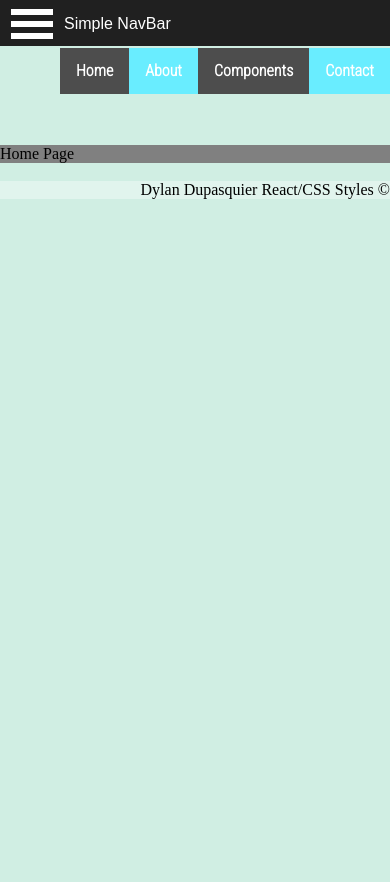
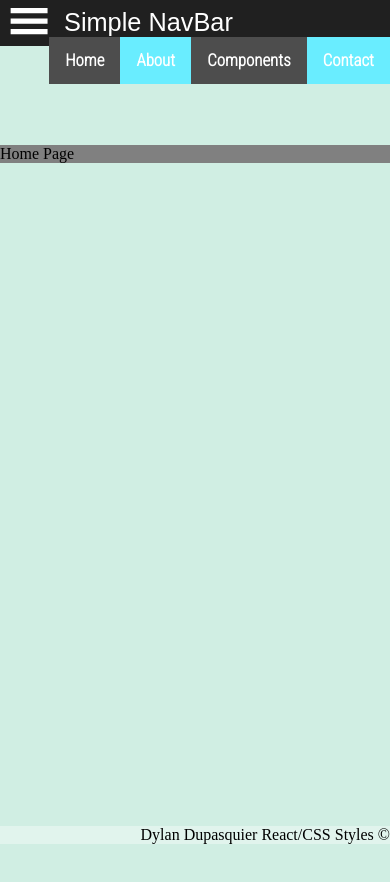
Before and after one commit to Ddupasquier/phase-5-cssreact-library, a React (Create React App) app in the folder recreating-react-components-from-scratch/front-end/: page / in a window 390 px wide. Shown: the top 882 px of the page. After the commit the page ends 844 px from the top, so only its background shows below. Built offline with nearby package versions, Linux system fonts and the light colour scheme; no server answers.

Commit message:
media query navbar

```diff
--- a/recreating-react-components-from-scratch/front-end/src/App.css
+++ b/recreating-react-components-from-scratch/front-end/src/App.css
@@ -1,16 +1,17 @@
 html, body {
   margin: 0;
-  height: 100%
 }
 
 body {
   background: rgb(208, 238, 227);
   padding: 0;
   padding-bottom: 5vh;
-
 }
 
 footer {
+  position: fixed;
+  bottom: 0;
+  width: 100%;
   text-align: right;
   background: rgba(255, 255, 255, 0.356);
 }
--- a/recreating-react-components-from-scratch/front-end/src/Components/LoginLogout.js
+++ b/recreating-react-components-from-scratch/front-end/src/Components/LoginLogout.js
@@ -14,7 +14,7 @@ function LoginLogout({ user, setUser}) {
   }
 
   function renderForm() {
-    if (user) {
+    if (user !== null) {
       return <p className="welcome-message">Welcome, {user.first_name}!</p>;
     } else {
       return <LoginForm user={user} setUser={setUser} />;
--- a/recreating-react-components-from-scratch/front-end/src/Components/navbar-simple.css
+++ b/recreating-react-components-from-scratch/front-end/src/Components/navbar-simple.css
@@ -17,12 +17,11 @@
 }
 
 .logo-text {
-  position: relative;
-  vertical-align: middle;
   user-select: none;
-  line-height: 3;
+  margin-top: 5%;
   height: 100%;
   font-family: Copperplate, Copperplate Gothic Light, fantasy;
+  font-size: 3vh;
 }
 
 .navbar-buttons {
@@ -30,7 +29,7 @@
   float: right;
   text-decoration: none;
   width: fit-content;
-  height: 100%;
+  height: 5.5vh;
 }
 
 .nav-button1 {
@@ -39,6 +38,7 @@
   border: none;
   color: white;
   font-weight: bold;
+  font-size: 2vh;
   text-decoration: none;
   font-family: "Roboto Condensed", sans-serif;
   padding: 0.5rem 1rem 0.5rem 1rem;
@@ -59,6 +59,7 @@
   border: none;
   color: white;
   font-weight: bold;
+  font-size: 2vh;
   text-decoration: none;
   font-family: "Roboto Condensed", sans-serif;
   padding: 0.5rem 1rem 0.5rem 1rem;
@@ -79,6 +80,12 @@
   top: 15%;
 }
 
+@media only screen and (max-height: 400px) {
+  .nav-button1, .nav-button2, .logo-text {
+    display: none;
+  }
+}
+
 .side-menu-icon {
   display: flex;
   position: absolute;
@@ -86,7 +93,7 @@
   height: 10vh;
   width: 3rem;
   z-index: 10;
-  font-size: 3rem;
+  font-size: 5vh;
   cursor: pointer;
 }
 
```
